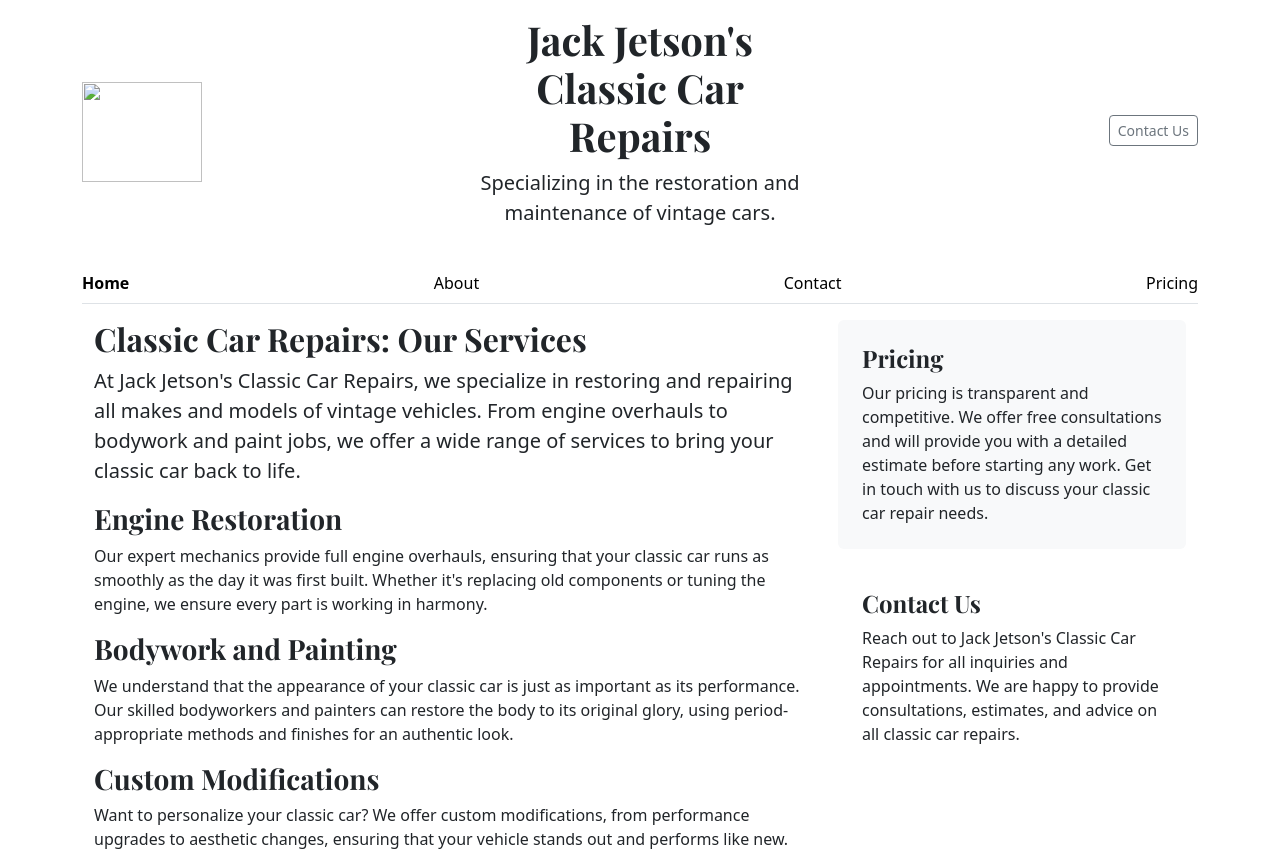
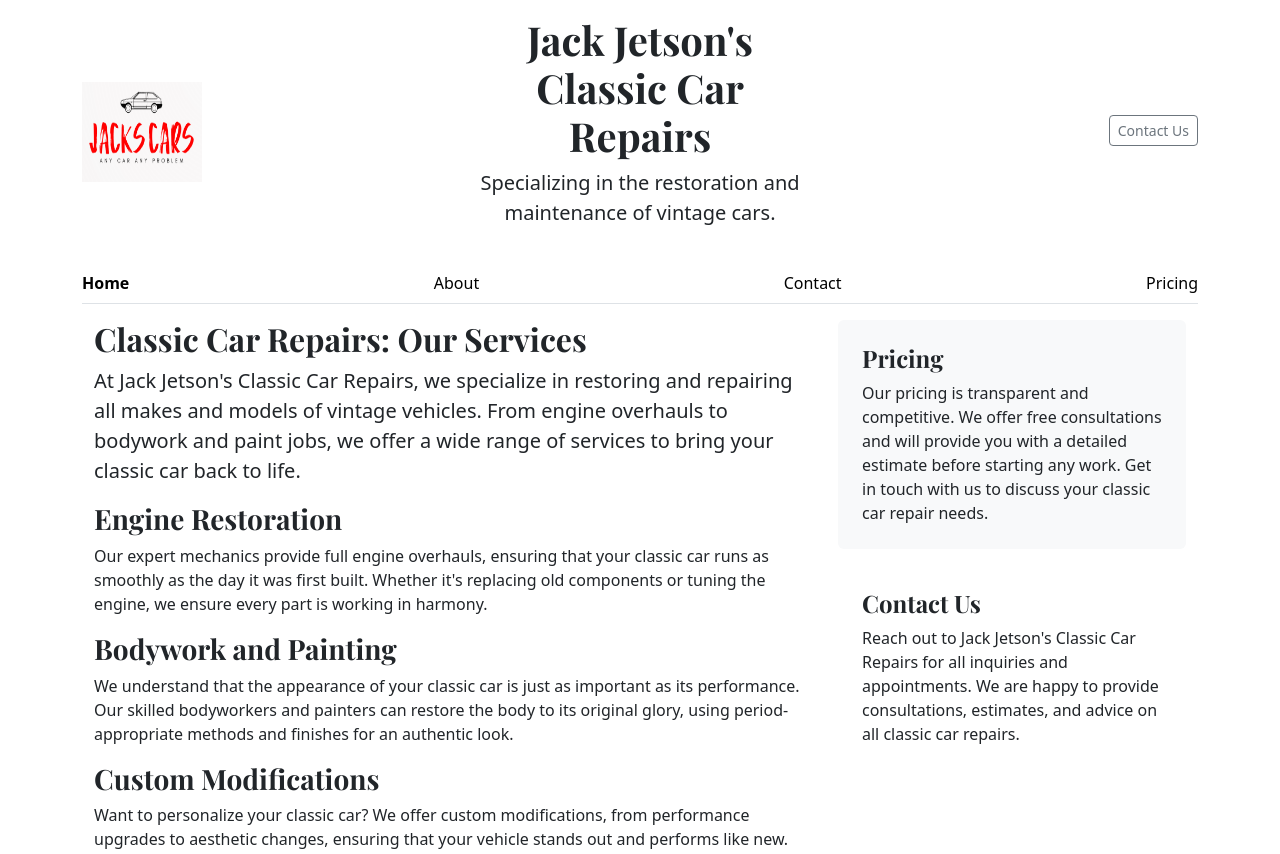
Before and after one commit to 3110812/6.2, a plain HTML site: page about.html in a window 1280 px wide. Shown: the top 854 px of the page. Drawn offline with nearby package versions, Linux system fonts and the light colour scheme; a script that the page names is missing.

Commit message:
Update about.html

```diff
--- a/about.html
+++ b/about.html
@@ -119,7 +119,7 @@
       <header class="blog-header py-3">
         <div class="row flex-nowrap justify-content-between align-items-center">
           <div class="col-4 pt-1">
-            <img src="Images 6.2/classiccar.png" alt="" width="120" height="100">
+            <img src="classiccar.png" alt="" width="120" height="100">
           </div>
           <div class="col-4 text-center">
             <h1 class="blog-title">Jack Jetson's Classic Car Repairs</h1>
```
